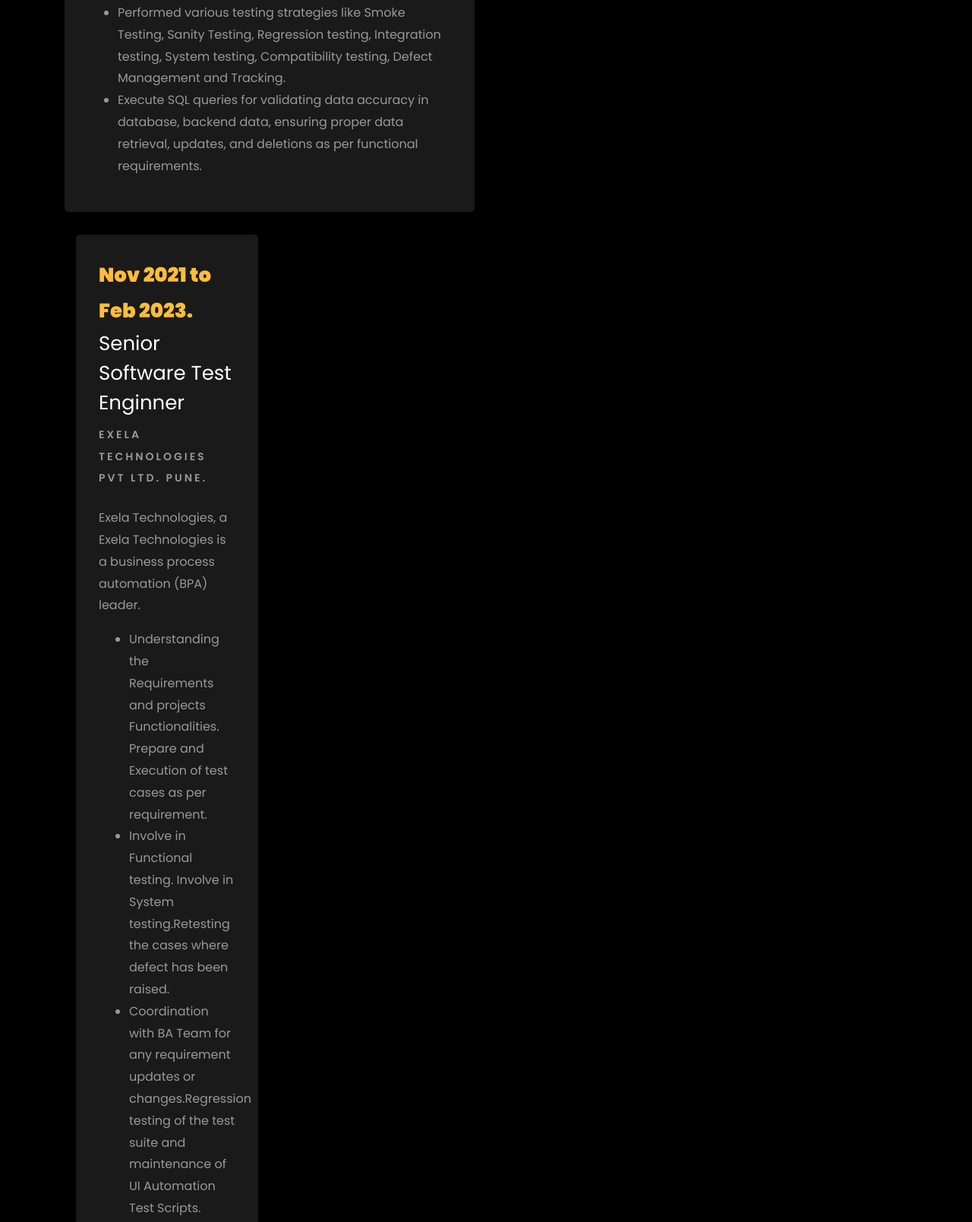
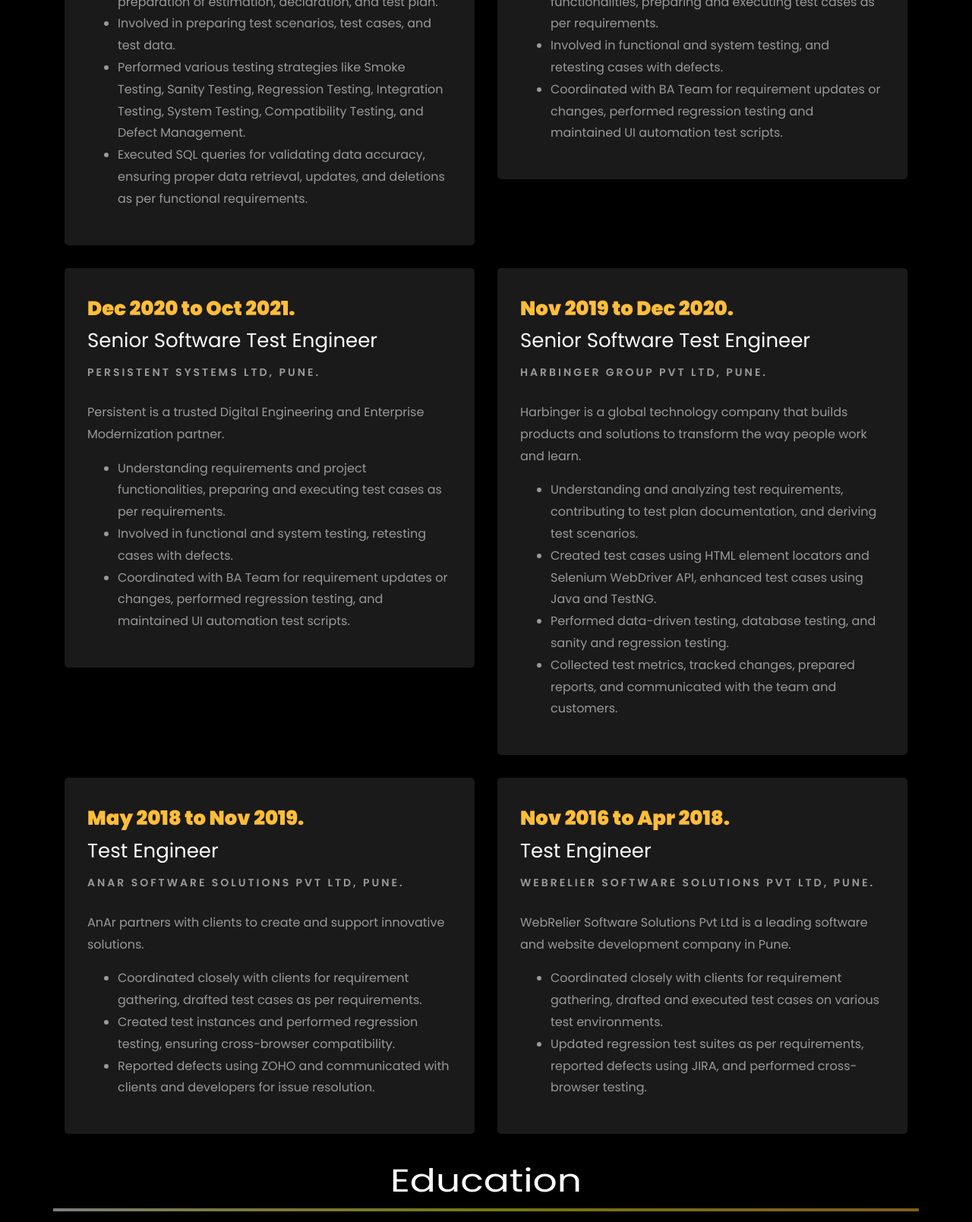
Before and after one commit to pravinjadhav123/pravinjadhav123.github.io, a plain HTML site: page index.html in a window 1280 px wide. Shown: the part 2478-4087 px from the top of the page at 76% size. Drawn offline with Linux system fonts and the light colour scheme; files whose address does not match are found by name.

Commit message:
Update index.html
Alignment changes

```diff
--- a/index.html
+++ b/index.html
@@ -322,33 +322,24 @@
 		<br>
 
 		<div class="row">
+    <h1 class="big-4">Experience</h1>
+    <div class="underline"></div>
+</div>
+<br>
+
+<div class="row">
     <div class="col-md-6">
         <div class="resume-wrap ftco-animate">
             <span class="date">Oct 2023 to Present.</span>
-						<h2>Senior Software Test Enginner</h2>
-						<span class="position">NUMASYS IT Consulting. Pune.</span>
-						<p class="mt-4">NUMASYS IT Consulting, NUMASYS provides World-class support and solutions to help your business thrive.
+            <h2>Senior Software Test Engineer</h2>
+            <span class="position">NUMASYS IT Consulting, Pune.</span>
+            <p class="mt-4">
+                NUMASYS IT Consulting provides world-class support and solutions to help businesses thrive.
                 <ul>
-								<li>Involved in process related activity for the project,preparation of the estimation,
-									declaration and test plan.</li>
-								<li>Involve in reparing test scenarios, test case and test data.</li>
-								<li>Performed various testing strategies like Smoke Testing, Sanity Testing, Regression testing, Integration testing,
-									System testing, Compatibility testing, Defect Management and Tracking.</li>
-								<li>Execute SQL queries for validating data accuracy in database, backend data, ensuring proper data retrieval,
-									updates, and deletions as per functional requirements.</li>
-							</ul>
-						</p>
-					</div>
-			<div class="col-md-6">
-					<div class="resume-wrap ftco-animate">
-						<span class="date">Nov 2021 to Feb 2023.</span>
-						<h2>Senior Software Test Enginner</h2>
-						<span class="position">Exela Technologies Pvt Ltd. Pune.</span>
-						<p class="mt-4">Exela Technologies, a Exela Technologies is a business process automation (BPA) leader.
-							<ul>
-								<li>Understanding the Requirements and projects Functionalities. Prepare and Execution of test cases as per requirement.</li>
-								<li>Involve in Functional testing. Involve in System testing.Retesting the cases where defect has been raised.</li>
-								<li>Coordination with BA Team for any requirement updates or changes.Regression testing of the test suite and maintenance of UI Automation Test Scripts.</li>
+                    <li>Involved in process-related activity for the project, preparation of estimation, declaration, and test plan.</li>
+                    <li>Involved in preparing test scenarios, test cases, and test data.</li>
+                    <li>Performed various testing strategies like Smoke Testing, Sanity Testing, Regression Testing, Integration Testing, System Testing, Compatibility Testing, and Defect Management.</li>
+                    <li>Executed SQL queries for validating data accuracy, ensuring proper data retrieval, updates, and deletions as per functional requirements.</li>
                 </ul>
             </p>
         </div>
@@ -356,13 +347,15 @@
 
     <div class="col-md-6">
         <div class="resume-wrap ftco-animate">
-						<span class="date">Dec 2020 to Oct 2021</span>
-						<h2>Senior Software Test Enginner</h2>
-						<span class="position">Persistent Systems Ltd. Pune.</span>
-						<p class="mt-4">Persistent is a trusted Digital Engineering and Enterprise Modernization partner.<ul>
-								<li>Understanding the Requirements and projects Functionalities. Prepare and Execution of test cases as per requirement.</li>
-								<li>Involve in Functional testing. Involve in System testing.Retesting the cases where defect has been raised.</li>
-								<li>Coordination with BA Team for any requirement updates or changes.Regression testing of the test suite and maintenance of UI Automation Test Scripts.</li>
+            <span class="date">Nov 2021 to Feb 2023.</span>
+            <h2>Senior Software Test Engineer</h2>
+            <span class="position">Exela Technologies Pvt Ltd, Pune.</span>
+            <p class="mt-4">
+                Exela Technologies is a business process automation (BPA) leader.
+                <ul>
+                    <li>Understanding the requirements and project functionalities, preparing and executing test cases as per requirements.</li>
+                    <li>Involved in functional and system testing, and retesting cases with defects.</li>
+                    <li>Coordinated with BA Team for requirement updates or changes, performed regression testing and maintained UI automation test scripts.</li>
                 </ul>
             </p>
         </div>
@@ -370,15 +363,15 @@
 
     <div class="col-md-6">
         <div class="resume-wrap ftco-animate">
-					    <span class="date">Nov 2019 to Dec 2020</span>
-					    <h2>Senior Software Test Enginner</h2>
-					    <span class="position">Harbinger group Pvt Ltd. Pune.</span>
-					    <p class="mt-4">Harbinger is a global technology company that builds products and solutions that transform the way people work and learn.<ul>
-							    <li>Understanding and Analyzing Test Requirements. Contribution to Test Plan Documentation Deriving Test Scenarios, Documenting Test Cases and Collecting Test Data for Functional Testing.</li>
-							    <li>Created Test cases using HTML element locators and Selenium WebDriver API commands.Enhanced Test cases using Java programming features and using TestNG testing framework.</li>
-							    <li>Data Driven Testing with valid and invalid inputs, and Database Testing (Checking Data Integrity, Data Manipulations, and Data Comparison).</li>
-							    <li>Sanity Testing, Re & Regression Testing on modified Software Builds.Collecting Test Metrics and Documentation.Updating Test Cases and Test Data.</li>
-						        <li>Tracking Changes, Preparing Reports and Updating Documents.Team Communication and Customer Communication.Regression testing of the test suite and maintenance of UI Automation Test Scripts.</li>
+            <span class="date">Dec 2020 to Oct 2021.</span>
+            <h2>Senior Software Test Engineer</h2>
+            <span class="position">Persistent Systems Ltd, Pune.</span>
+            <p class="mt-4">
+                Persistent is a trusted Digital Engineering and Enterprise Modernization partner.
+                <ul>
+                    <li>Understanding requirements and project functionalities, preparing and executing test cases as per requirements.</li>
+                    <li>Involved in functional and system testing, retesting cases with defects.</li>
+                    <li>Coordinated with BA Team for requirement updates or changes, performed regression testing, and maintained UI automation test scripts.</li>
                 </ul>
             </p>
         </div>
@@ -386,15 +379,16 @@
 
     <div class="col-md-6">
         <div class="resume-wrap ftco-animate">
-				        <span class="date">May 2018 to Nov 2019</span>
-				        <h2>Test Enginner</h2>
-				        <span class="position">AnAr Software Solutions Pvt. Ltd. Pune.</span>
-				        <p class="mt-4">AnAr has always considered its Clients as partners in its growth. We partner with clients to create and support innovative solutions.<ul>
-						        <li>Closely coordination with Client for requirement gathering. Drafting Test Cases as per the requirements.</li>
-						        <li>Creating Test Instances for the test cases and executing them on the latest test environments.Perform Test responsiveness on ipad.</li>
-						        <li>Making Regression Test Suite for the entire application and updating it as per the requirements.</li>
-						        <li>Reporting defects in ZOHO and communicating with Client and other developers to inform those defects in the system.</li>
-						        <li>Cross-browser testing of application to cover all the main functionalities.Used Snag-it tool for UI testing.</li>
+            <span class="date">Nov 2019 to Dec 2020.</span>
+            <h2>Senior Software Test Engineer</h2>
+            <span class="position">Harbinger Group Pvt Ltd, Pune.</span>
+            <p class="mt-4">
+                Harbinger is a global technology company that builds products and solutions to transform the way people work and learn.
+                <ul>
+                    <li>Understanding and analyzing test requirements, contributing to test plan documentation, and deriving test scenarios.</li>
+                    <li>Created test cases using HTML element locators and Selenium WebDriver API, enhanced test cases using Java and TestNG.</li>
+                    <li>Performed data-driven testing, database testing, and sanity and regression testing.</li>
+                    <li>Collected test metrics, tracked changes, prepared reports, and communicated with the team and customers.</li>
                 </ul>
             </p>
         </div>
@@ -402,23 +396,36 @@
 
     <div class="col-md-6">
         <div class="resume-wrap ftco-animate">
-			            <span class="date">Nov 2016 to April 2018</span>
-			            <h2>Test Enginner</h2>
-			            <span class="position">WebRelier Software Solutions Pvt. Ltd. Pune.</span>
-			            <p class="mt-4">Webrelier Software Solutions Pvt. Ltd. is leading Software & Website Development Company in Pune.<ul>
-					            <li>Closely coordination with Client for requirement gathering. Drafting Test Cases as per the requirements.</li>
-					            <li>Creating Test Instances for the test cases and executing them on the latest test environments.</li>
-					            <li>Making Regression Test Suite for the entire application and updating it as per the requirements.</li>
-					            <li>Reporting defects in JIRA and perform Cross-browser testing of application to cover all the main functionalities </li>
+            <span class="date">May 2018 to Nov 2019.</span>
+            <h2>Test Engineer</h2>
+            <span class="position">AnAr Software Solutions Pvt Ltd, Pune.</span>
+            <p class="mt-4">
+                AnAr partners with clients to create and support innovative solutions.
+                <ul>
+                    <li>Coordinated closely with clients for requirement gathering, drafted test cases as per requirements.</li>
+                    <li>Created test instances and performed regression testing, ensuring cross-browser compatibility.</li>
+                    <li>Reported defects using ZOHO and communicated with clients and developers for issue resolution.</li>
                 </ul>
             </p>
         </div>
+    </div>
 
+    <div class="col-md-6">
+        <div class="resume-wrap ftco-animate">
+            <span class="date">Nov 2016 to Apr 2018.</span>
+            <h2>Test Engineer</h2>
+            <span class="position">WebRelier Software Solutions Pvt Ltd, Pune.</span>
+            <p class="mt-4">
+                WebRelier Software Solutions Pvt Ltd is a leading software and website development company in Pune.
+                <ul>
+                    <li>Coordinated closely with clients for requirement gathering, drafted and executed test cases on various test environments.</li>
+                    <li>Updated regression test suites as per requirements, reported defects using JIRA, and performed cross-browser testing.</li>
+                </ul>
+            </p>
+        </div>
     </div>
 </div>
 
-		<br>
-		<br>
 
 		<div class="row">
 			<h1 class="big-4">Education</h1>
```
Lines whose indentation alone changed are shown as unchanged.
